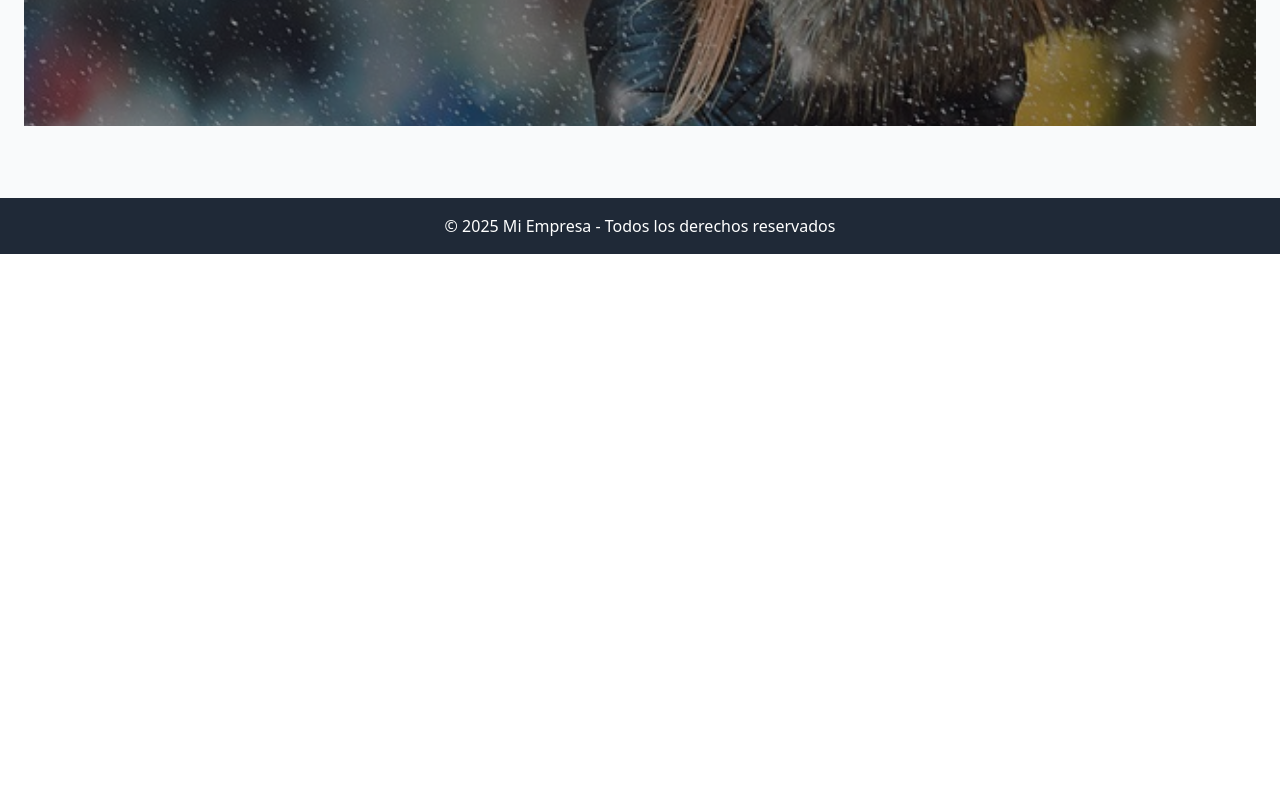
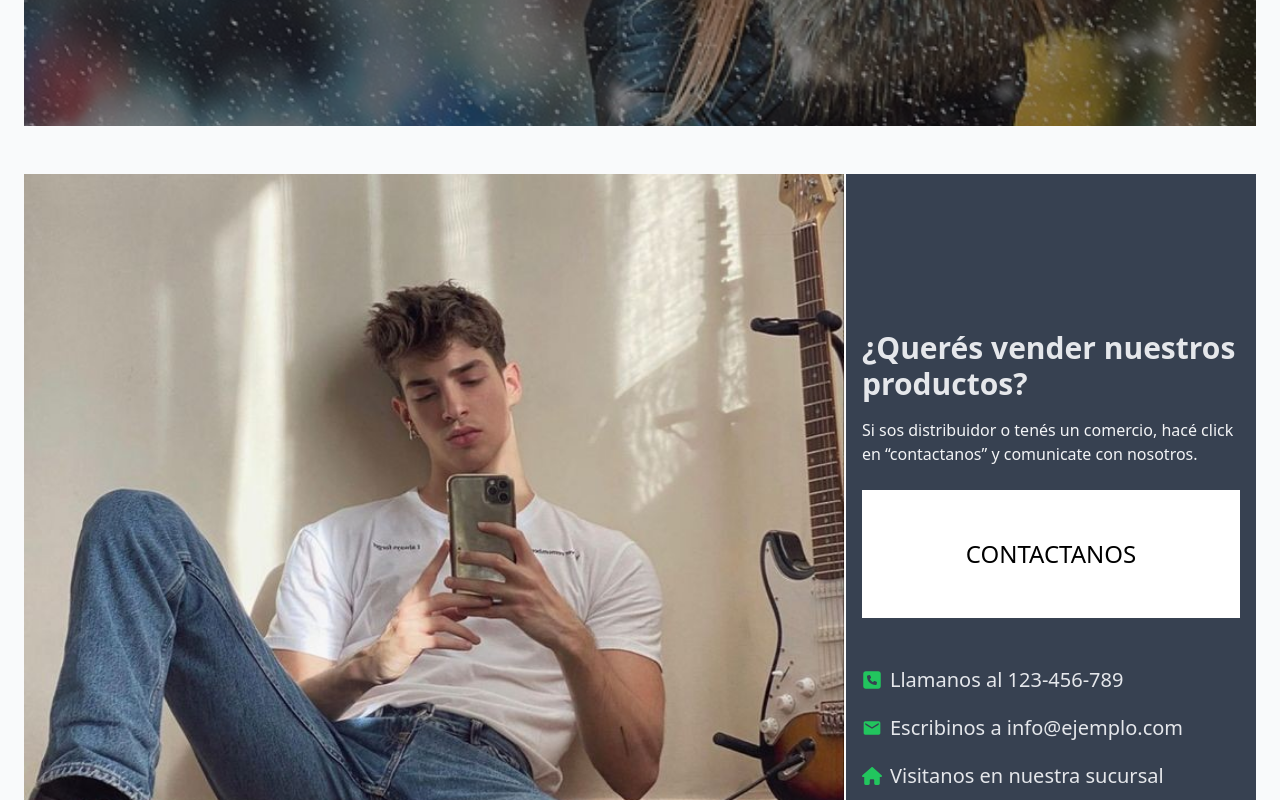
Before and after one commit to Nico09Barberis/500millas, a React (Vite) app in the folder 500-millas-web/: page / in a window 1280 px wide. Shown: the part 2000-2800 px from the top of the page. Before the commit the page ends 2254 px from the top, so only its background shows below. Built offline with nearby package versions, Linux system fonts and the light colour scheme.

Commit message:
arme una nueva seccion y el boton de whatsapp lo ubique de forma fija

```diff
--- a/500-millas-web/src/components/common/WhatsAppButton.jsx
+++ b/500-millas-web/src/components/common/WhatsAppButton.jsx
@@ -17,7 +17,7 @@ const WhatsAppButton = () => {
         href={whatsappLink}
         target="_blank"
         rel="noopener noreferrer"
-        className="bg-green-500 hover:bg-green-600 text-white p-2.5 rounded-full shadow-lg flex items-center justify-center text-3xl transition-transform duration-200 hover:scale-110"
+        className="bg-green-500 hover:bg-green-600 text-white p-2.5 rounded-full shadow-lg flex items-center justify-center text-4xl transition-transform duration-200 hover:scale-110"
         aria-label="Chatear por WhatsApp"
       >
         <FaWhatsapp />
--- a/500-millas-web/src/pages/Home.jsx
+++ b/500-millas-web/src/pages/Home.jsx
@@ -5,6 +5,8 @@ import imgHome2 from "../assets/images/img-home-2.jpg";
 import FormSection from "../sections/FormSection";
 import FeatureSection from "../sections/FeatureSection";
 import WhatsAppButton from "../components/common/WhatsAppButton";
+import ContactSection from "../sections/ContactSection";
+import ParallaxSection from "../sections/ParallaxSection";
 
 
 function Home() {
@@ -28,6 +30,10 @@ function Home() {
 
         <FormSection />
 
+        <ContactSection />
+
+        <ParallaxSection />
+
         <WhatsAppButton />
       </div>
     </div>
--- a/500-millas-web/src/sections/ContactSection.jsx
+++ b/500-millas-web/src/sections/ContactSection.jsx
@@ -1,51 +1,58 @@
-import sectionImg from "../assets/images/section-image.jpg"; // reemplazá con tu imagen
-import { FaCheckCircle } from "react-icons/fa"; // ícono para los items
+import sectionImg from "../assets/images/imgFormSection.png";
+import { FaCheckCircle } from "react-icons/fa";
+import { FaSquarePhone } from "react-icons/fa6";
+import { MdEmail } from "react-icons/md";
+import { FaHouse } from "react-icons/fa6";
 
 const ContactSection = () => {
+  // Cada item ahora tiene un icono y un texto
   const items = [
-    "Item uno destacado",
-    "Item dos destacado",
-    "Item tres destacado",
-    "Item cuatro destacado",
+    { icon: FaSquarePhone, text: "Llamanos al 123-456-789" },
+    { icon: MdEmail, text: "Escribinos a info@ejemplo.com" },
+    { icon: FaHouse, text: "Visitanos en nuestra sucursal" },
+    { icon: FaCheckCircle, text: "Item adicional de ejemplo" },
   ];
 
   return (
-    <section className="w-full max-w-7xl mx-auto my-12 px-4">
-      <div className="flex flex-col md:flex-row gap-8">
+    <section className="w-full mx-auto my-12 text-white">
+      <div className="flex flex-col md:flex-row gap-0.5">
         {/* Imagen izquierda */}
         <div className="md:w-2/3 w-full">
           <img
             src={sectionImg}
             alt="Sección destacada"
-            className="w-full h-auto rounded-xl shadow-lg object-cover"
+            className="w-full h-auto object-cover"
           />
         </div>
 
         {/* Contenido derecha */}
-        <div className="md:w-1/3 w-full flex flex-col justify-center">
-          <h2 className="text-3xl font-bold text-gray-800 mb-4">
-            Título de la sección
+        <div className="md:w-1/3 w-full bg-gray-700 flex flex-col p-4 justify-center">
+          <h2 className="text-3xl font-bold text-gray-200 mb-4">
+            ¿Querés vender nuestros productos?
           </h2>
-          <p className="text-gray-600 mb-6">
-            Este es un texto descriptivo para la sección. Explicá la característica,
-            servicio o producto que querés destacar de manera clara y concisa.
+          <p className="text-gray-100 mb-6">
+            Si sos distribuidor o tenés un comercio, hacé click en “contactanos”
+            y comunicate con nosotros.
           </p>
 
           <a
             href="#"
-            className="inline-block px-6 py-3 bg-indigo-600 hover:bg-indigo-700 text-white font-semibold rounded-lg shadow mb-6"
+            className="inline-block text-center px-6 py-12 bg-white hover:bg-gray-200 text-black uppercase text-2xl mb-6"
           >
-            Llamado a la acción
+            Contactanos
           </a>
 
           {/* Lista de items */}
-          <ul className="space-y-3">
-            {items.map((item, index) => (
-              <li key={index} className="flex items-center gap-2 text-gray-700">
-                <FaCheckCircle className="text-green-500" />
-                {item}
-              </li>
-            ))}
+          <ul className="space-y-5 mt-6">
+            {items.map((item, index) => {
+              const Icon = item.icon; // guardamos el componente del icono
+              return (
+                <li key={index} className="flex items-center gap-2 font-extralight text-xl text-gray-200">
+                  <Icon className="text-green-500" />
+                  {item.text}
+                </li>
+              );
+            })}
           </ul>
         </div>
       </div>
--- /dev/null
+++ b/500-millas-web/src/sections/ParallaxSection.jsx
@@ -0,0 +1,27 @@
+const ParallaxSection = () => {
+  return (
+    <section
+      className="relative h-[500px] bg-fixed bg-center bg-cover flex items-end justify-center"
+      style={{ backgroundImage: "url('https://picsum.photos/1600/900')" }}
+    >
+      {/* Overlay oscuro */}
+      <div className="absolute inset-0 bg-black/50"></div>
+
+      {/* Contenido abajo */}
+      <div className="relative text-center bg-gradient-to-b from-[#C19A6B] to-white text-black px-6 py-12">
+        <h2 className="text-4xl font-bold mb-4">Título Destacado</h2>
+        <p className="text-lg max-w-2xl mx-auto mb-6">
+          Este es un ejemplo de sección con efecto parallax y contenido abajo.
+        </p>
+        <a
+          href="#"
+          className="inline-block bg-indigo-600 hover:bg-indigo-700 px-6 py-3 rounded-lg font-semibold transition"
+        >
+          Llamada a la acción
+        </a>
+      </div>
+    </section>
+  );
+};
+
+export default ParallaxSection;
```
